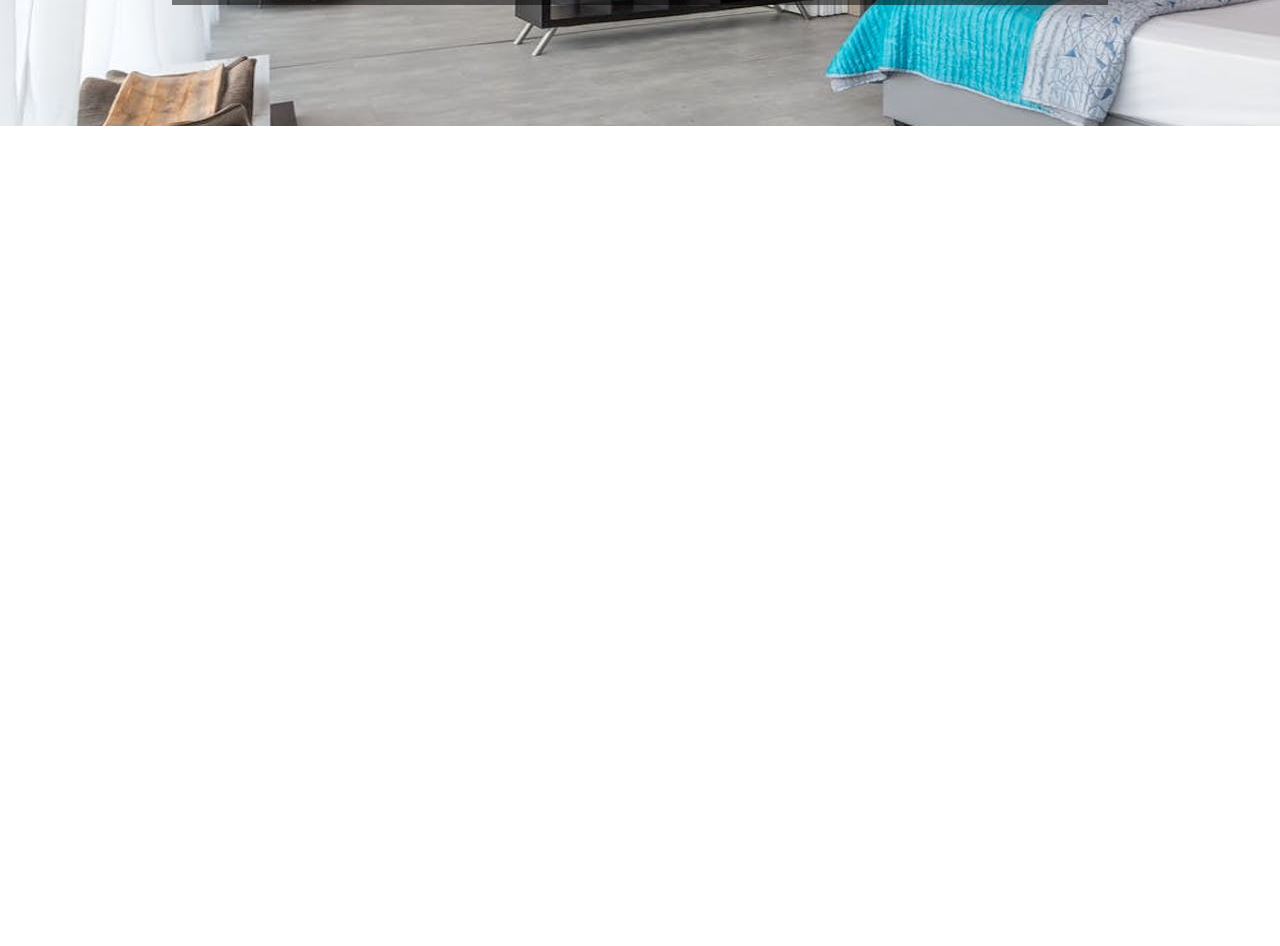
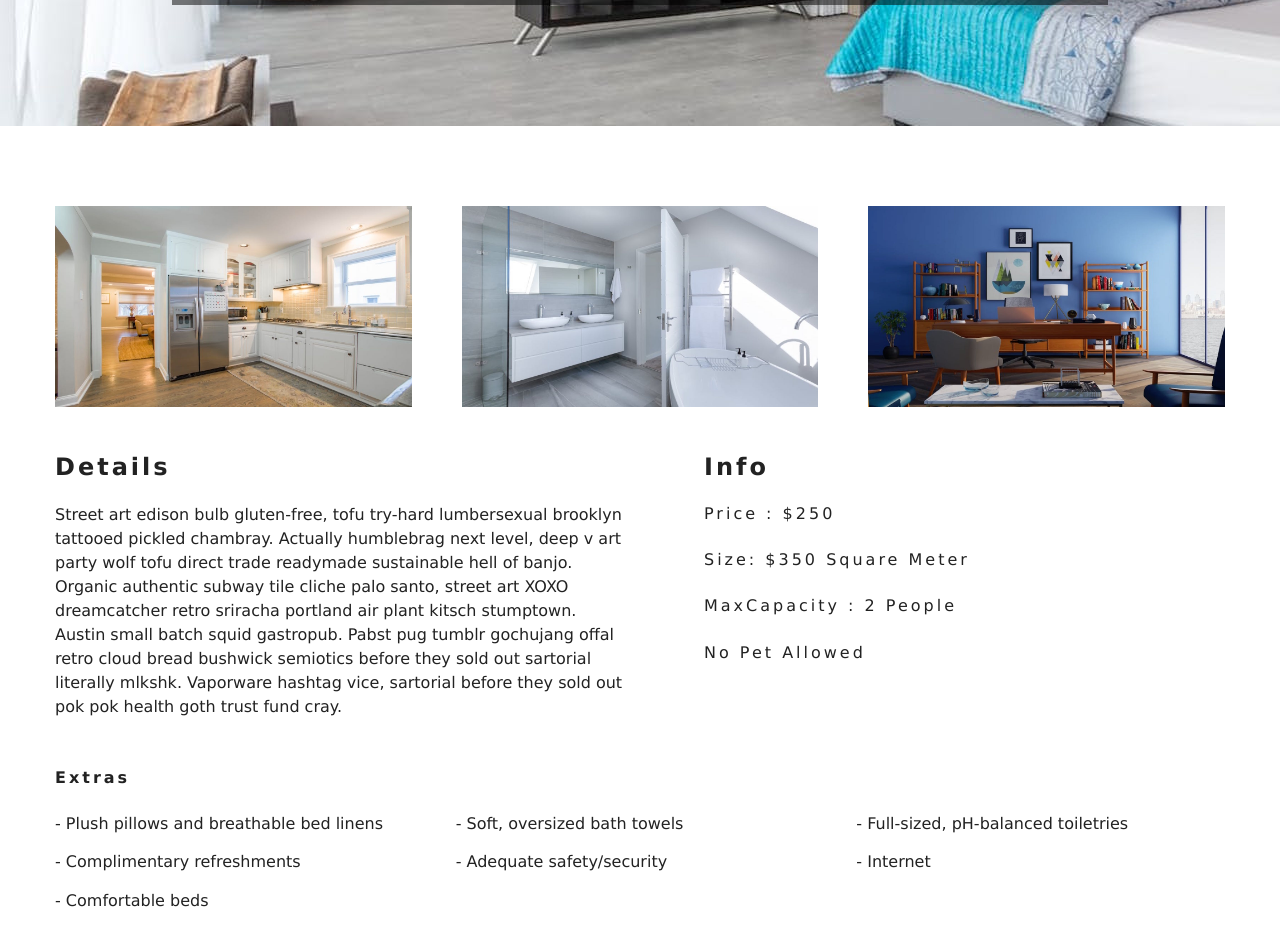
Before and after one commit to chuanman2707/resort-project, a React (Create React App) app: page /rooms/double-basic in a window 1280 px wide. Shown: the part 420-1366 px from the top of the page. Before the commit the page ends 800 px from the top, so only its background shows below. Built offline with nearby package versions, Linux system fonts and the light colour scheme.

Commit message:
update again

```diff
--- a/src/pages/SingleRoom.js
+++ b/src/pages/SingleRoom.js
@@ -30,16 +30,45 @@
       )
     }
     const { name, description, capacity, size, price, extras, breakfast, pets, images } = room;
-
+    const [mainImg, ...defaultImg] = images
     return (
       <>
-      <StyledHero img={images[0] || this.state.defaultBcg} >
+      <StyledHero img={mainImg || this.state.defaultBcg} >
         <Banner title={`${name} room`}>
         <Link to="/rooms" className="btn-primary">
         Back To Rooms
         </Link>
         </Banner>
       </StyledHero>
+      <section className="single-room">
+        <div className="single-room-images">
+          {defaultImg.map((item, index) =>{
+            return<img key={index} src={item} alt={name} />
+          })}
+        </div>
+        <div className="single-room-info">
+          <article className="desc">
+            <h3>Details</h3>
+            <p>{description}</p>
+          </article>
+          <article className="info">
+            <h3>Info</h3>
+            <h6>Price : ${price}</h6>
+            <h6>Size: ${size} square meter</h6>
+            <h6> MaxCapacity : {" "} {capacity > 1 ? `${capacity} people` : `${capacity} person`}</h6>
+            <h6>{pets?"Pet Allowed":"No Pet Allowed"}</h6>
+            <h6>{breakfast && "No Breakfast included"}</h6>
+          </article>
+        </div>
+      </section>
+      <section className="room-extras">
+        <h6>Extras</h6>
+        <ul className="extras">
+          {extras.map((item, index) =>
+          <li key={index}>- {item}</li>
+          )}
+        </ul>
+      </section>
       </>
     )
   }
```
Also changed, not shown: src/components/RoomsContainer.js (added, +9 -0 lines), 1 other file (tests, documents, lock files or other folders).
